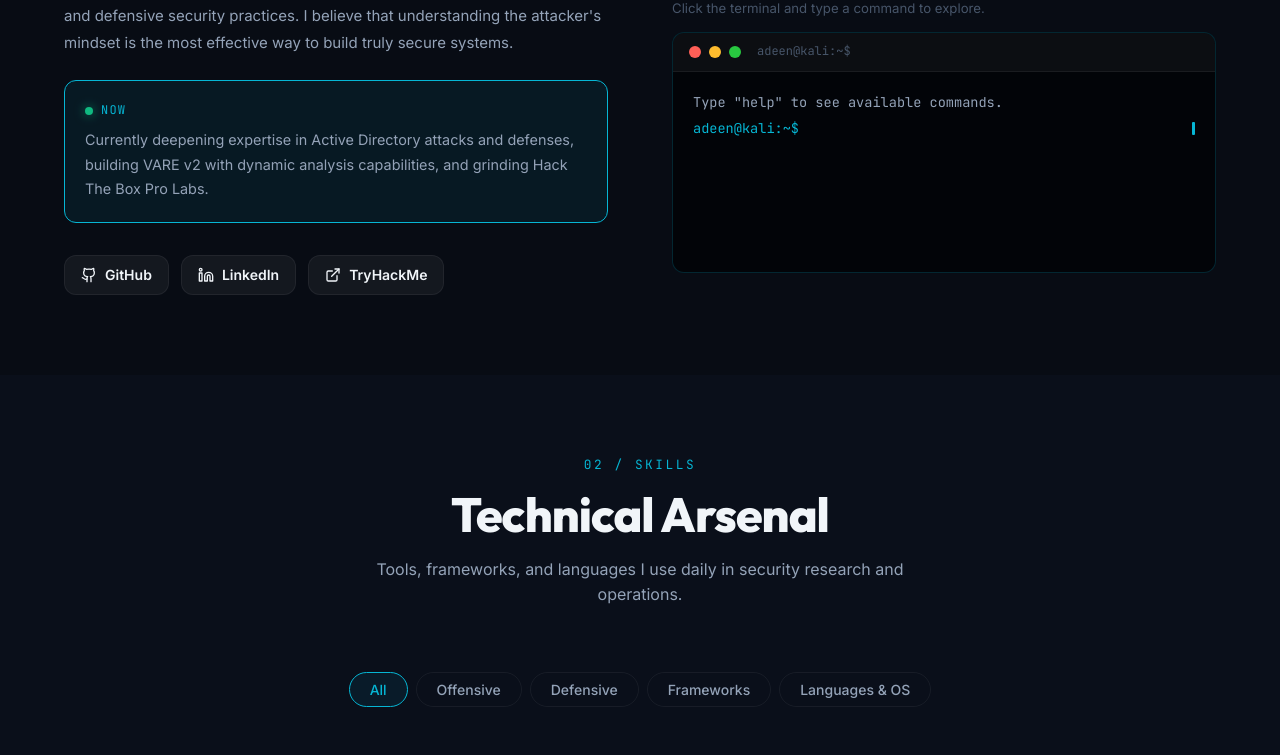
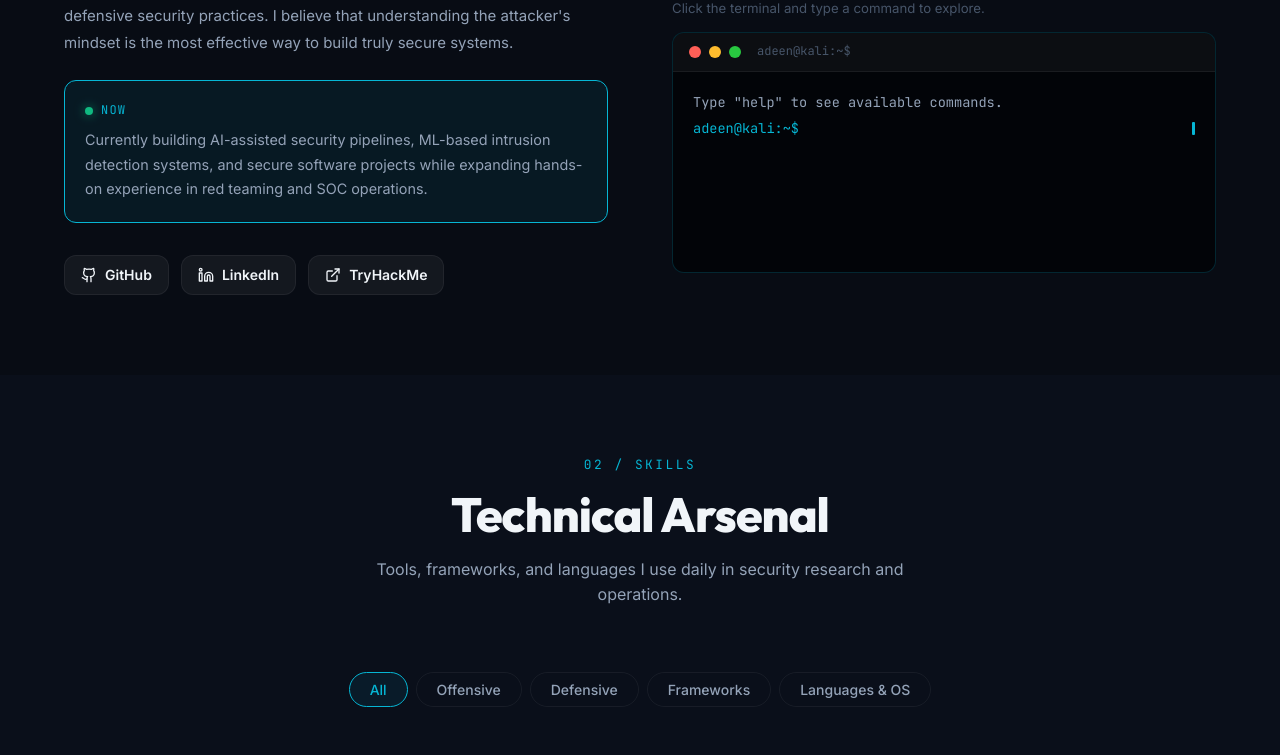
Before and after one commit to anon-443/Portfolio, a React (Vite) app: page / in a window 1280 px wide. Shown: the part 1290-2045 px from the top of the page. Built offline with nearby package versions, Linux system fonts and the light colour scheme; no server answers.

Commit message:
Update portfolio experience projects and responsive layout

```diff
--- a/src/App.tsx
+++ b/src/App.tsx
@@ -1,4 +1,4 @@
-import { useState, useEffect, lazy, Suspense } from 'react';
+import { useState, useEffect } from 'react';
 import CyberParticles from './components/CyberParticles';
 import CursorGlow from './components/CursorGlow';
 import InitialLoader from './components/InitialLoader';
--- a/src/components/About.tsx
+++ b/src/components/About.tsx
@@ -36,7 +36,7 @@ Type 'projects' in hero to see full case studies →`,
 ✓ SQL Injection Attacks — EC-Council
 ✓ Intro to Dark Web, Anonymity & Crypto — EC-Council
 ✓ Foundation Level Threat Intel Analyst — arcX`,
-  contact: `Email: anonaura.66@gmail.com
+  contact: `Email: adeen.cys@gmail.com
 GitHub: github.com/anon-443
 LinkedIn: linkedin.com/in/adeen-shahzad-/
 TryHackMe: tryhackme.com/p/adeen`,
@@ -247,7 +247,7 @@ export default function About() {
               position: 'relative',
             }}>
               <img
-                src="/images/about_profile.png"
+                src="/Portfolio/images/about_profile.png"
                 alt="Cybersecurity Workstation"
                 style={{ width: '100%', height: 210, objectFit: 'cover', display: 'block' }}
               />
--- a/src/components/Certifications.tsx
+++ b/src/components/Certifications.tsx
@@ -45,7 +45,6 @@ export default function Certifications() {
               {/* Gradient accent bar */}
               <div style={{
                 height: 3,
-                borderRadius: '9999px 9999px 0 0',
                 background: `linear-gradient(90deg, ${cert.color.replace('from-', '').split(' ')[0]} 0%, ${cert.color.split(' ')[2]} 100%)`,
                 marginBottom: '1.25rem',
                 marginTop: '-1.5rem',
@@ -56,7 +55,7 @@ export default function Certifications() {
 
               <div style={{ display: 'flex', gap: '1rem', alignItems: 'flex-start' }}>
                 <img
-                  src="/images/cert_badge.png"
+                  src="/Portfolio/images/cert_badge.png"
                   alt="Security Badge"
                   style={{
                     width: 48, height: 48,
--- a/src/components/Experience.tsx
+++ b/src/components/Experience.tsx
@@ -22,7 +22,7 @@ export default function Experience() {
             Industry Experience
           </motion.h2>
           <motion.p className="section-subtitle" initial="hidden" whileInView="visible" viewport={{ once: true }} variants={fadeUp} custom={2}>
-            Four cybersecurity internships spanning ethical hacking, enterprise SOC, AI security, and red team operations.
+            Six internships spanning AI security engineering, SOC operations, red teaming, ethical hacking, DevOps, and web development.
           </motion.p>
         </div>
 
--- a/src/components/Footer.tsx
+++ b/src/components/Footer.tsx
@@ -162,7 +162,7 @@ export default function Footer() {
           gap: '1rem',
         }}>
           <div style={{ display: 'flex', alignItems: 'center', gap: '0.25rem', color: 'var(--text-muted)', fontSize: '0.85rem' }}>
-            <span>© 2025 Adeen Shahzad. Built with</span>
+            <span>© 2026 Adeen Shahzad. Built with</span>
             <Heart size={13} style={{ color: 'var(--accent)', margin: '0 0.2rem' }} />
             <span>and ⚡</span>
           </div>
--- a/src/components/LabSection.tsx
+++ b/src/components/LabSection.tsx
@@ -96,7 +96,7 @@ export default function LabSection() {
               {` [Monitor] → Packet Inspection`}
             </div>
             <div style={{ borderRadius: 12, overflow: 'hidden', border: '1px solid var(--border-accent)', boxShadow: '0 0 20px var(--accent-glow)' }}>
-              <img src="/images/network_ids.png" alt="Lab Network Monitor" style={{ width: '100%', height: 160, objectFit: 'cover', display: 'block' }} />
+              <img src="/Portfolio/images/network_ids.png" alt="Lab Network Monitor" style={{ width: '100%', height: 160, objectFit: 'cover', display: 'block' }} />
             </div>
           </div>
         </motion.div>
--- a/src/components/Projects.tsx
+++ b/src/components/Projects.tsx
@@ -23,6 +23,9 @@ const PROJECT_ICONS: Record<string, string> = {
   rdc: '💻',
   'ctf-scheduler': '🏆',
   'vgg-16': '🧠',
+  'ztna-self-healing': '🛡️',
+  securepipeline: '⚙️',
+  'cybershield-sme': '🧭',
 };
 
 function ProjectModal({ project, onClose }: { project: Project; onClose: () => void }) {
--- a/src/data/portfolioData.ts
+++ b/src/data/portfolioData.ts
@@ -7,18 +7,18 @@ export const personalInfo = {
   title: "Cybersecurity Specialist",
   roles: ["Cybersecurity Specialist", "Penetration Tester", "Security Researcher", "Ethical Hacker"],
   tagline: "Securing Digital Systems Through Ethical Hacking, Penetration Testing, and Vulnerability Assessment.",
-  about: `I'm a passionate cybersecurity professional currently pursuing my B.S. in Cybersecurity at Air University, Islamabad. My journey into security began with a deep curiosity about how systems fail — and how to make them more resilient. From static malware analysis to hands-on red team operations across four industry internships, I've built a strong foundation in offensive and defensive security practices. I believe that understanding the attacker's mindset is the most effective way to build truly secure systems.`,
+  about: `I'm a passionate cybersecurity professional currently pursuing my B.S. in Cybersecurity at Air University, Islamabad. My journey into security began with a deep curiosity about how systems fail — and how to make them more resilient. From static malware analysis to hands-on red team operations across six industry internships, I've built a strong foundation in offensive and defensive security practices. I believe that understanding the attacker's mindset is the most effective way to build truly secure systems.`,
   university: "Air University, Islamabad",
   degree: "B.S. Cybersecurity",
   graduationYear: "2028",
-  email: "anonaura.66@gmail.com",
+  email: "adeen.cys@gmail.com",
   github: "https://github.com/anon-443",
   githubUsername: "anon-443",
   linkedin: "https://www.linkedin.com/in/adeen-shahzad-/",
   tryhackme: "https://tryhackme.com/p/adeen",
   location: "Islamabad, Pakistan",
-  resume: "/Adeen_Shahzad_Resume.pdf",
-  now: "Currently deepening expertise in Active Directory attacks and defenses, building VARE v2 with dynamic analysis capabilities, and grinding Hack The Box Pro Labs.",
+  resume: "/Portfolio/Adeen_Shahzad_Resume.pdf",
+  now: "Currently building AI-assisted security pipelines, ML-based intrusion detection systems, and secure software projects while expanding hands-on experience in red teaming and SOC operations.",
 };
 
 // ============================================================
@@ -124,10 +124,10 @@ export const projects: Project[] = [
       "Building analysis pipelines resilient to adversarial file crafting",
     ],
     techStack: ["Python", "CustomTkinter", "pefile", "YARA", "ReportLab", "MITRE ATT&CK", "Regex"],
-    githubUrl: "https://github.com/anon-443",
+    githubUrl: "https://github.com/anon-443/YARA-Strings-Metadata-Static-Malware-Analyzer-Tool",
     category: "Malware Analysis",
     featured: true,
-    image: "/images/malware_sandbox.png",
+    image: "/Portfolio/images/malware_sandbox.png",
   },
   {
     id: "mediconnect",
@@ -159,10 +159,10 @@ export const projects: Project[] = [
       "Importance of security requirements during design, not as an afterthought",
     ],
     techStack: ["FastAPI", "PostgreSQL", "React", "JWT", "bcrypt", "SQLAlchemy", "Python"],
-    githubUrl: "https://github.com/anon-443",
+    githubUrl: "https://github.com/anon-443/MediConnect",
     category: "Web Security",
     featured: true,
-    image: "/images/vulnerability_scanner.png",
+    image: "/Portfolio/images/vulnerability_scanner.png",
   },
   {
     id: "sdfs",
@@ -193,10 +193,10 @@ export const projects: Project[] = [
       "Performance cost of cryptographic operations at scale",
     ],
     techStack: ["Python", "ZTNA", "NIST 800-207", "AES-256", "scikit-learn", "FastAPI"],
-    githubUrl: "https://github.com/anon-443",
+    githubUrl: "https://github.com/anon-443/Secure-Distributed-File-System-with-AI-Monitoring-Agent",
     category: "Network Security",
     featured: true,
-    image: "/images/network_ids.png",
+    image: "/Portfolio/images/network_ids.png",
   },
   {
     id: "netlab",
@@ -225,10 +225,10 @@ export const projects: Project[] = [
       "Writing effective Snort rules from packet analysis",
     ],
     techStack: ["Kali Linux", "VirtualBox", "Ettercap", "Bettercap", "Wireshark", "Snort IDS"],
-    githubUrl: "https://github.com/anon-443",
+    githubUrl: "https://github.com/anon-443/webrecon-framework",
     category: "Network Security",
     featured: false,
-    image: "/images/network_ids.png",
+    image: "/Portfolio/images/network_ids.png",
   },
   {
     id: "rdc",
@@ -256,10 +256,10 @@ export const projects: Project[] = [
       "Multithreaded server design for concurrent client management",
     ],
     techStack: ["Python", "Sockets", "Threading", "Subprocess"],
-    githubUrl: "https://github.com/anon-443",
+    githubUrl: "https://github.com/anon-443/Remote-Desktop-Networking-Project",
     category: "Offensive Security",
     featured: false,
-    image: "/images/malware_sandbox.png",
+    image: "/Portfolio/images/malware_sandbox.png",
   },
   {
     id: "ctf-scheduler",
@@ -286,11 +286,105 @@ export const projects: Project[] = [
       "Importance of input validation even in CLI applications",
     ],
     techStack: ["C++", "STL", "File I/O", "Algorithm Design"],
-    githubUrl: "https://github.com/anon-443",
+    githubUrl: "https://github.com/anon-443/DS_Project_CyberTournamentScheduler",
     category: "Software Engineering",
     featured: false,
-    image: "/images/vulnerability_scanner.png",
+    image: "/Portfolio/images/vulnerability_scanner.png",
   },
+  {
+    id: "ztna-self-healing",
+    title: "ZTNA Self-Healing Network Architecture",
+    tagline: "Zero Trust network layer with dynamic trust scoring and automated response",
+    description:
+      "A NIST SP 800-207 aligned Zero Trust architecture that recalculates device trust on every request and automates the detect, decide, and enforce cycle. AI-assisted threat analysis can trigger firewall policy updates while the SOC dashboard surfaces current risk decisions.",
+    architecture:
+      "Client Request → Trust Scoring Engine → Policy Decision Point → AI Threat Analysis → iptables Enforcement → SOC Dashboard",
+    threatModel:
+      "Designed to reduce lateral movement and contain compromised devices through continuous verification, least privilege, dynamic trust scoring, and automated network enforcement.",
+    securityFeatures: [
+      "Per-request device trust scoring",
+      "NIST SP 800-207 Zero Trust policy enforcement",
+      "AI-assisted anomaly and threat analysis",
+      "Automated iptables response actions",
+      "Real-time SOC dashboard and audit trail",
+    ],
+    challenges: [
+      "Designing a trust model that updates without creating unnecessary access friction",
+      "Connecting AI-assisted decisions to safe and explainable enforcement actions",
+      "Maintaining auditability across distributed policy decisions",
+    ],
+    lessons: [
+      "Zero Trust is an operating model rather than a single network product",
+      "Security automation needs clear decision boundaries and audit records",
+      "Fast containment is most useful when every action remains explainable",
+    ],
+    techStack: ["Python", "Flask", "Scapy", "iptables", "SQLite", "TLS 1.3", "Ollama", "NIST SP 800-207"],
+    githubUrl: "https://github.com/anon-443/ZTNA-Self-Healing-Network-Architecture",
+    category: "Network Security",
+    featured: true,
+    image: "/Portfolio/images/network_ids.png",
+  },
+  {
+    id: "securepipeline",
+    title: "SecurePipeline",
+    tagline: "Enterprise DevSecOps deployment platform with security checks built into delivery",
+    description:
+      "A DevSecOps platform focused on bringing repeatable security checks into application delivery. The project demonstrates how secure build, deployment, and operational practices can be brought together in one workflow.",
+    architecture:
+      "Source Repository → Build Pipeline → Security Checks → Containerized Deployment → Monitoring and Audit",
+    threatModel:
+      "The platform addresses vulnerable dependencies, insecure build configuration, exposed secrets, and deployment drift through automated checks and controlled release workflows.",
+    securityFeatures: [
+      "Security checks integrated into delivery workflows",
+      "Container-aware deployment approach",
+      "Controlled configuration and secrets handling",
+      "Repeatable deployment and audit practices",
+    ],
+    challenges: [
+      "Balancing developer feedback speed with meaningful security gates",
+      "Keeping deployment configuration consistent across environments",
+    ],
+    lessons: [
+      "Security controls are easier to maintain when they are part of the delivery path",
+      "Good DevSecOps design makes secure defaults practical for teams",
+    ],
+    techStack: ["Python", "DevSecOps", "Docker", "CI/CD"],
+    githubUrl: "https://github.com/anon-443/SecurePipeline",
+    category: "Web Security",
+    featured: true,
+    image: "/Portfolio/images/vulnerability_scanner.png",
+  },
+  {
+    id: "cybershield-sme",
+    title: "CyberShield SME",
+    tagline: "Permission-first cybersecurity posture assessment for small businesses",
+    description:
+      "A responsive cybersecurity posture assessment application for small and medium-sized businesses. It performs passive HTTPS, DNS, and RDAP checks, turns the evidence into an A to F posture score, and provides AI-assisted remediation guidance.",
+    architecture:
+      "Authorized Domain → Passive HTTPS/DNS/RDAP Checks → Evidence Collection → Posture Scoring → Remediation Report",
+    threatModel:
+      "The product is designed for defensive assessment and avoids intrusive exploitation. It helps teams identify exposed security gaps while keeping scanning permission-first and evidence-based.",
+    securityFeatures: [
+      "Permission-first passive assessment workflow",
+      "Evidence-led security posture scoring",
+      "HTTPS, DNS, and RDAP checks",
+      "AI-assisted remediation guidance",
+      "Responsive reporting for non-specialist teams",
+    ],
+    challenges: [
+      "Presenting technical evidence in a useful format for small business owners",
+      "Keeping assessment results actionable without overstating risk",
+    ],
+    lessons: [
+      "Security tooling is more useful when findings are connected to practical next steps",
+      "Passive assessment can provide meaningful visibility with lower operational risk",
+    ],
+    techStack: ["TypeScript", "React", "Security Assessment", "DNS", "RDAP"],
+    githubUrl: "https://github.com/anon-443/cybershield-sme",
+    category: "Web Security",
+    featured: true,
+    image: "/Portfolio/images/vulnerability_scanner.png",
+  }
 ];
 
 // ============================================================
@@ -310,68 +404,100 @@ export interface Experience {
 
 export const experiences: Experience[] = [
   {
+    id: "arzens",
+    role: "AI, Automation & Security Engineering Intern",
+    company: "THE ARZENS",
+    type: "Internship · Ongoing",
+    period: "Jul 2026 – Present",
+    description:
+      "Building AI-assisted security pipelines and ML-based intrusion detection systems for real-time threat analysis and automated risk classification.",
+    responsibilities: [
+      "Built Python security pipelines using Ollama for threat analysis, anomaly detection, and risk classification",
+      "Engineered intrusion detection models using Random Forest, XGBoost, and MLP on CICIDS2017-structured data",
+      "Applied NIST AI RMF practices with risk assessments and drift detection workflows",
+      "Delivered a versioned feature engineering pipeline for reproducible ML experiments",
+    ],
+    skills: ["Python", "Ollama", "Scikit-learn", "XGBoost", "NIST AI RMF", "Threat Detection"],
+  },
+  {
+    id: "techbiz-soc",
+    role: "SOC Analyst Intern",
+    company: "Tech Biz Security",
+    type: "Internship · Ongoing",
+    period: "Aug 2026 – Present",
+    description:
+      "Monitoring security events, supporting incident triage, and automating repetitive SOC workflows with Python.",
+    responsibilities: [
+      "Monitored and correlated security events across SIEM dashboards",
+      "Triaged and escalated incidents using structured runbooks",
+      "Mapped observed attack patterns to MITRE ATT&CK techniques",
+      "Automated repetitive SOC tasks with Python and prepared threat intelligence reports",
+    ],
+    skills: ["SIEM", "Incident Triage", "MITRE ATT&CK", "Python", "Threat Intelligence"],
+  },
+  {
     id: "cyberster",
     role: "Red Team Intern",
     company: "Cyberster",
     type: "Internship",
-    period: "2025",
+    period: "Jun 2026 – Sep 2026",
     description:
-      "Conducted red team operations including OSINT, network enumeration, web application attacks, and post-exploitation activities in controlled client environments.",
+      "Performed adversary simulation, reconnaissance, controlled exploitation, and attack-path documentation in isolated lab environments.",
     responsibilities: [
-      "Performed active and passive reconnaissance on target infrastructure",
-      "Conducted web application penetration testing following OWASP methodology",
-      "Executed internal network enumeration and lateral movement simulation",
-      "Authored professional penetration testing reports with remediation guidance",
+      "Performed reconnaissance, vulnerability scanning, and controlled exploitation",
+      "Simulated persistence techniques in authorized lab environments",
+      "Documented complete attack paths and delivered remediation reports",
+      "Applied MITRE ATT&CK techniques across network and web targets",
     ],
-    skills: ["Nmap", "Burp Suite", "Metasploit", "OSINT", "Reporting"],
+    skills: ["Kali Linux", "Nmap", "Metasploit", "OSINT", "MITRE ATT&CK", "Reporting"],
   },
   {
-    id: "arzens",
-    role: "AI, Automation & Security Engineering Intern",
-    company: "THE ARZENS",
-    type: "Internship",
-    period: "2025",
-    description:
-      "Worked at the intersection of AI and cybersecurity — developing automation pipelines, security tooling, and AI-assisted anomaly detection systems.",
-    responsibilities: [
-      "Developed Python automation scripts for security workflow optimization",
-      "Integrated AI models for anomaly detection in system logs",
-      "Built and tested security-focused automation pipelines",
-      "Collaborated on the design of AI-assisted threat detection features",
-    ],
-    skills: ["Python", "AI/ML", "Automation", "Log Analysis", "Security Engineering"],
-  },
-  {
-    id: "ogdcl",
-    role: "Cybersecurity Intern",
-    company: "Oil and Gas Development Company Ltd. (OGDCL)",
-    type: "Internship",
-    period: "2024",
-    description:
-      "Gained experience in enterprise-scale cybersecurity operations within Pakistan's largest oil and gas company. Worked with critical infrastructure protection, SIEM monitoring, and vulnerability assessment.",
-    responsibilities: [
-      "Monitored SIEM dashboards for threat indicators and anomalous activity",
-      "Performed vulnerability scans on internal infrastructure using Nessus",
-      "Assisted in security policy review and critical infrastructure protection assessments",
-      "Participated in incident response tabletop exercises",
-    ],
-    skills: ["Wazuh SIEM", "Nessus", "Vulnerability Assessment", "Critical Infrastructure", "OPSWAT"],
-  },
-  {
-    id: "techbiz",
+    id: "techbiz-ethical-hacking",
     role: "Ethical Hacking Intern",
     company: "Tech Biz Security",
     type: "Internship",
-    period: "2024",
+    period: "Jul 2026 – Aug 2026",
     description:
-      "Entry-level ethical hacking internship focused on penetration testing fundamentals, network security assessments, and hands-on vulnerability exploitation in lab environments.",
+      "Performed full-cycle web application security testing and documented OWASP Top 10 aligned remediation guidance.",
     responsibilities: [
-      "Conducted network penetration tests using Nmap, Nessus, and Metasploit",
-      "Performed web application security assessments on test targets",
-      "Analyzed packet captures with Wireshark for network forensics",
-      "Documented findings and drafted remediation recommendations",
+      "Tested web applications for SQL injection, XSS, authentication bypass, and IDOR",
+      "Performed OSINT reconnaissance and structured vulnerability validation",
+      "Used Burp Suite Professional to intercept and replay HTTP traffic",
+      "Prepared remediation documentation for logging, session management, and input validation gaps",
     ],
-    skills: ["Penetration Testing", "Nmap", "Metasploit", "Wireshark", "Report Writing"],
+    skills: ["Burp Suite", "OWASP Top 10", "SQL Injection", "XSS", "IDOR", "Kali Linux"],
+  },
+  {
+    id: "techskillhub",
+    role: "DevOps & Web Development Intern",
+    company: "TechSkillHub",
+    type: "Internship",
+    period: "Aug 2026 – Sep 2026",
+    description:
+      "Worked on containerized web applications and secure backend features using modern full-stack technologies.",
+    responsibilities: [
+      "Deployed containerized applications with Docker",
+      "Managed environment variables and secrets securely",
+      "Built React and FastAPI features with PostgreSQL integrations",
+      "Implemented JWT-based authentication and role-based access control",
+    ],
+    skills: ["Docker", "React", "FastAPI", "PostgreSQL", "JWT", "RBAC"],
+  },
+  {
+    id: "sqrock",
+    role: "Web Development Intern",
+    company: "Sqrock IT Solutions",
+    type: "Internship",
+    period: "Aug 2026 – Sep 2026",
+    description:
+      "Developed responsive frontend components and REST API integrations with security-conscious access control.",
+    responsibilities: [
+      "Developed responsive frontend components for web applications",
+      "Integrated REST APIs with clear loading and error states",
+      "Implemented RBAC and OAuth flows",
+      "Applied OWASP-aligned input handling practices",
+    ],
+    skills: ["React", "REST APIs", "OAuth", "RBAC", "OWASP", "Responsive UI"],
   },
 ];
 
@@ -514,12 +640,12 @@ export const achievements: Achievement[] = [
   },
   {
     id: "internships",
-    title: "4 Cybersecurity Internships",
+    title: "6 Cybersecurity and Software Internships",
     event: "Industry Experience",
-    position: "Tech Biz Security · OGDCL · THE ARZENS · Cyberster",
-    year: "2024–2025",
+    position: "THE ARZENS · Tech Biz Security · Cyberster · TechSkillHub · Sqrock IT Solutions",
+    year: "2026",
     description:
-      "Completed four distinct cybersecurity internships spanning ethical hacking, enterprise SOC operations, AI-driven security, and red team operations.",
+      "Completed six internships spanning AI security engineering, SOC operations, red teaming, ethical hacking, DevOps, and web development.",
     icon: "💼",
     highlight: false,
   },
--- a/vite.config.ts
+++ b/vite.config.ts
@@ -11,5 +11,6 @@ export default defineConfig({
   server: {
     port: 8080,
     strictPort: true,
+    allowedHosts: true,
   },
 })
```
Also changed, not shown: index.html (+5 -5 lines), src/index.css (+28 -0 lines), 1 other file (tests, documents, lock files or other folders).
